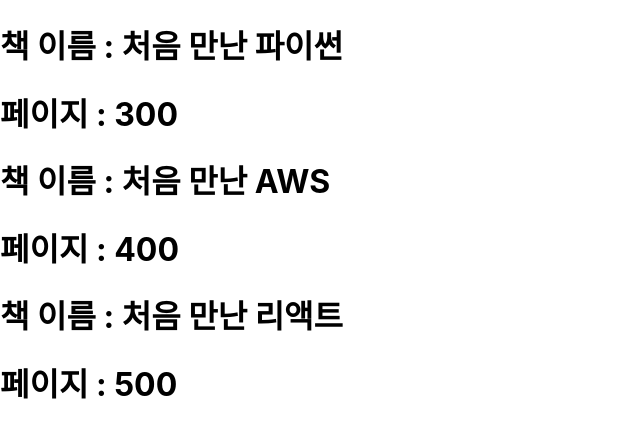
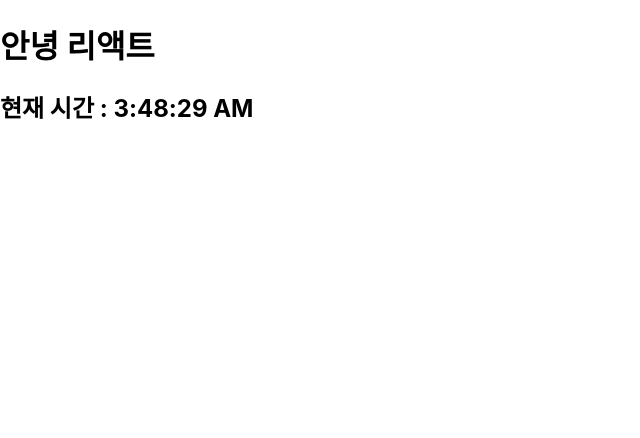
Before and after one commit to inho-park/23-React1, a React (Create React App) app: page / in a window 1280 px wide. Shown: the top 438 px of the page, without its empty margins (0-640 px from the left). Built offline with nearby package versions, Linux system fonts and the light colour scheme.

Commit message:
5weeks Exercise

```diff
--- /dev/null
+++ b/src/chapter_04/Clock.jsx
@@ -0,0 +1,10 @@
+import React from 'react';
+
+export function Clock() {
+    return (
+        <div>
+            <h1>안녕 리액트</h1>
+            <h2>현재 시간 : {new Date().toLocaleTimeString()}</h2>
+        </div>
+    )
+}
--- a/src/index.js
+++ b/src/index.js
@@ -1,19 +1,13 @@
 import React from 'react';
 import ReactDOM from 'react-dom/client';
 import './index.css';
-import App from './App';
-import reportWebVitals from './reportWebVitals';
+import { Clock } from './chapter_04/Clock';
 
-import Library from './chapter_03/Library';
-
-const root = ReactDOM.createRoot(document.getElementById('root'));
-root.render(
-  <React.StrictMode>
-    <Library />
-  </React.StrictMode>
-);
-
-// If you want to start measuring performance in your app, pass a function
-// to log results (for example: reportWebVitals(console.log))
-// or send to an analytics endpoint. Learn more: https://bit.ly/CRA-vitals
-reportWebVitals();
+setInterval(() => {
+  const root = ReactDOM.createRoot(document.getElementById('root'));
+  root.render(
+    <React.StrictMode>
+      <Clock />
+    </React.StrictMode>
+  );
+}, 1000);
```
Also changed, not shown: public/image/5weeks/5주차Props.png (added), public/image/5weeks/5주차VirtualDOM.png (added).
